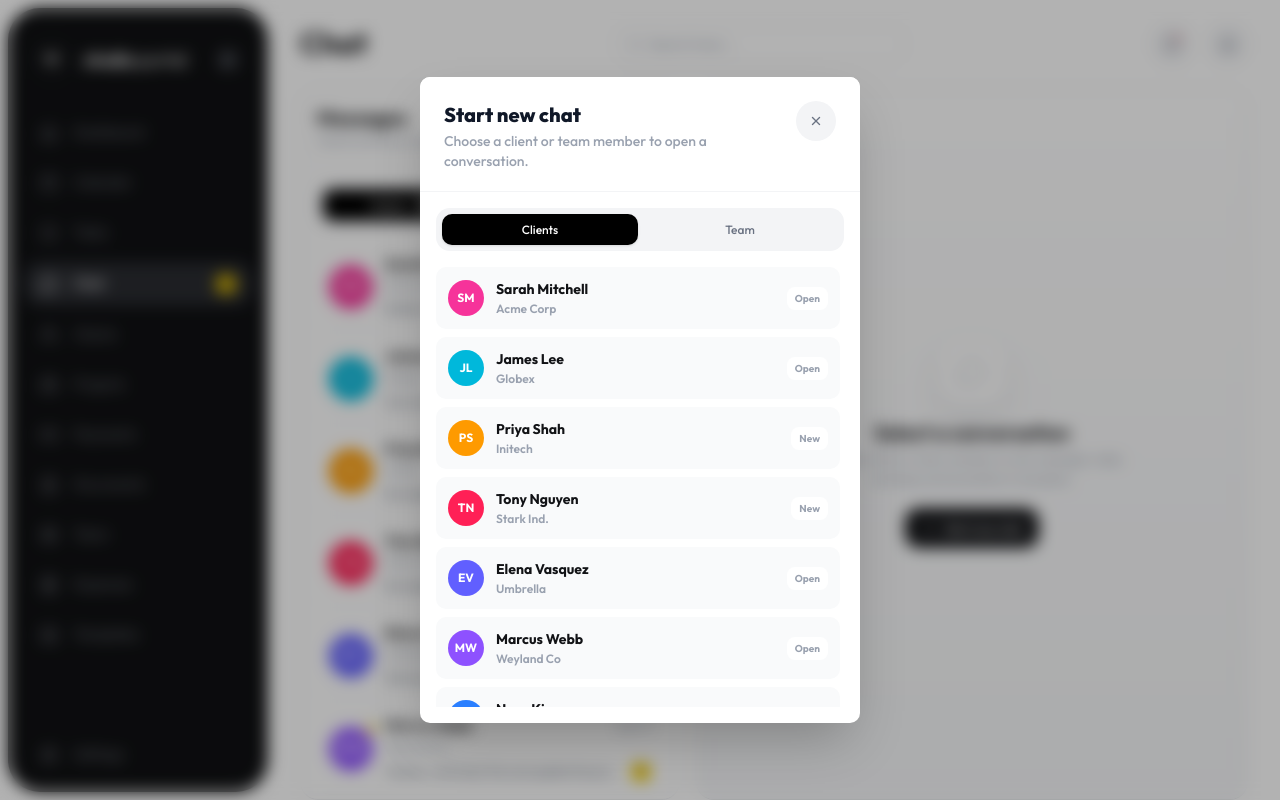
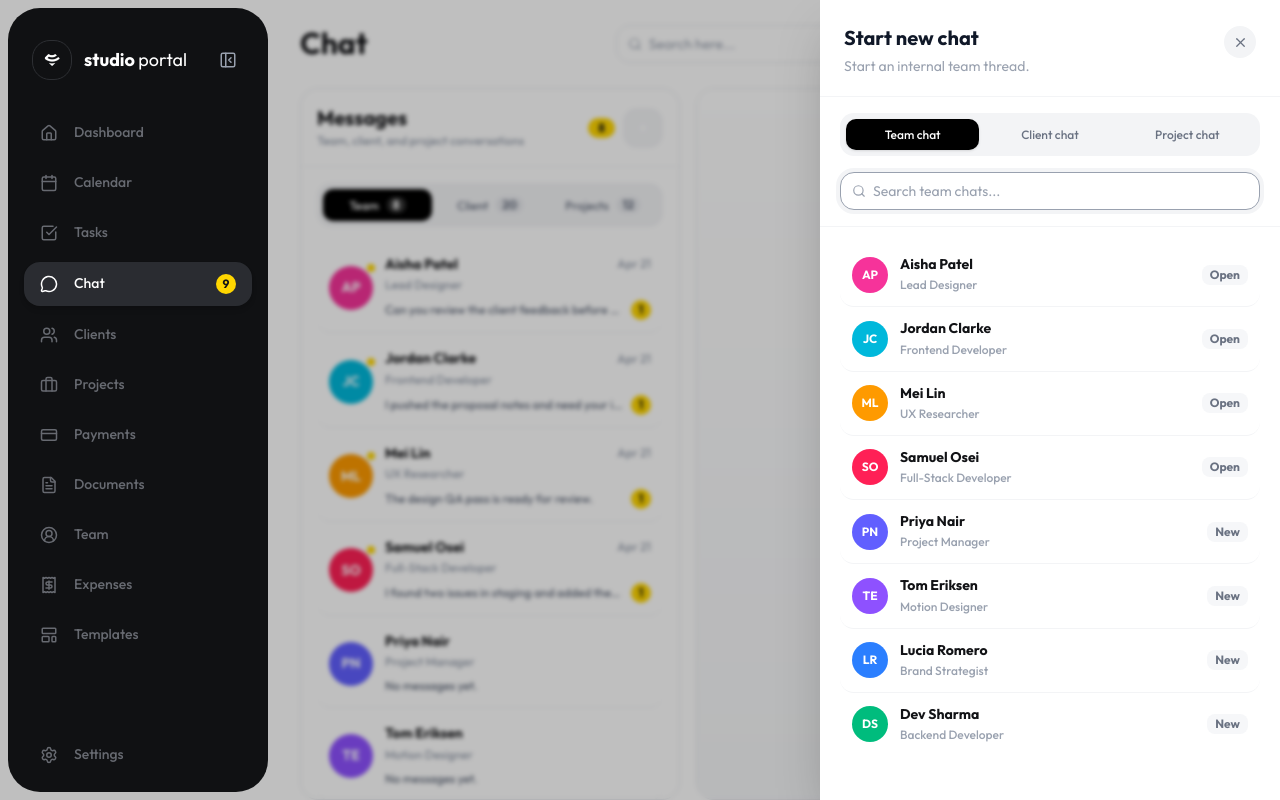
Before and after one commit to Vish-Studio/studio-portal, a React (Vite) app: page /admin/chat in a window 1280 px wide. Both pictures are taken after a click on the button "add". Built offline with nearby package versions, Linux system fonts and the light colour scheme.

Commit message:
fix chat UI design.

```diff
--- a/src/components/admin/chat/chat-box.tsx
+++ b/src/components/admin/chat/chat-box.tsx
@@ -17,6 +17,7 @@ interface ChatBoxProps {
   activeSection: ChatConversationType;
   clientCount: number;
   teamCount: number;
+  projectCount: number;
   participants: ChatParticipant[];
   activeParticipant: ChatParticipant | null;
   conversations: ChatConversation[];
@@ -32,6 +33,7 @@ export default function ChatBox({
   activeSection,
   clientCount,
   teamCount,
+  projectCount,
   participants,
   activeParticipant,
   conversations,
@@ -54,7 +56,7 @@ export default function ChatBox({
           <div className="min-w-0">
             <h2 className="type-section-title text-(--color-ink)">Messages</h2>
             <p className="type-muted mt-0.5 text-gray-400">
-              Clients and team conversations
+              Team, client, and project conversations
             </p>
           </div>
           <div className="flex items-center gap-2">
@@ -77,8 +79,9 @@ export default function ChatBox({
         {mode === 'admin' && (
           <Tabs
             items={[
-              { key: 'client', label: 'Clients', count: clientCount },
               { key: 'team', label: 'Team', count: teamCount },
+              { key: 'client', label: 'Client', count: clientCount },
+              { key: 'project', label: 'Projects', count: projectCount },
             ]}
             value={activeSection}
             onChange={(section) => onSectionChange(section as ChatConversationType)}
--- a/src/components/admin/chat/chat-thread.tsx
+++ b/src/components/admin/chat/chat-thread.tsx
@@ -137,7 +137,7 @@ export default function ChatThread({
           </div>
           <p className="type-section-title mt-4 text-(--color-ink)">Select a conversation</p>
           <p className="type-body mt-1 max-w-xs text-gray-400">
-            Choose a client or team member to view messages, reply, and keep communication in one place.
+            Choose a team, client, or project chat to view messages, reply, and keep communication in one place.
           </p>
           {mode === 'admin' && (
             <Button className="mt-5" iconLeft={<Plus size={15} />} onClick={onStartChat}>
--- a/src/components/admin/chat/chat-types.ts
+++ b/src/components/admin/chat/chat-types.ts
@@ -20,7 +20,7 @@ export const getChatPreview = (conversation?: ChatConversation) => {
 };
 
 export const getConversationParticipantId = (conversation: ChatConversation) =>
-  conversation.participantId ?? conversation.clientId ?? conversation.teamMemberId;
+  conversation.participantId ?? conversation.clientId ?? conversation.teamMemberId ?? conversation.projectId;
 
 export const getConversationType = (conversation: ChatConversation): ChatConversationType =>
   conversation.type ?? 'client';
--- a/src/components/admin/chat/chat-workspace.tsx
+++ b/src/components/admin/chat/chat-workspace.tsx
@@ -8,9 +8,11 @@ import {
 import { useClientsStore } from '@/src/store/clients';
 import { useTeamStore } from '@/src/store/team';
 import { useUIStore } from '@/src/store/ui';
+import { useProjectsStore } from '@/src/store/projects';
+import { getProjectAccent } from '@/src/data/projects';
 import ChatBox from './chat-box';
 import ChatThread from './chat-thread';
-import NewChatModal from './new-chat-modal';
+import NewChatSidebar from './new-chat-sidebar';
 import { getConversationFor, type ChatParticipant } from './chat-types';
 
 interface ChatWorkspaceProps {
@@ -23,14 +25,16 @@ const ADMIN_NAME = 'Studio Admin';
 export default function ChatWorkspace({ mode, currentClientId = 'c1' }: ChatWorkspaceProps) {
   const clients = useClientsStore(state => state.clients);
   const teamMembers = useTeamStore(state => state.members);
+  const projects = useProjectsStore(state => state.projects);
   const conversations = useChatStore(state => state.conversations);
   const sendConversationMessage = useChatStore(state => state.sendConversationMessage);
   const markConversationRead = useChatStore(state => state.markConversationRead);
   const searchQuery = useUIStore(state => state.searchQuery);
   const [draft, setDraft] = useState('');
-  const [activeSection, setActiveSection] = useState<ChatConversationType>('client');
-  const [newChatSection, setNewChatSection] = useState<ChatConversationType>('client');
+  const [activeSection, setActiveSection] = useState<ChatConversationType>('team');
+  const [newChatSection, setNewChatSection] = useState<ChatConversationType>('team');
   const [isNewChatOpen, setIsNewChatOpen] = useState(false);
+  const [newChatQuery, setNewChatQuery] = useState('');
   const [selectedParticipant, setSelectedParticipant] = useState<Pick<ChatParticipant, 'id' | 'type'> | null>(
     mode === 'client' ? { id: currentClientId, type: 'client' } : null,
   );
@@ -59,9 +63,28 @@ export default function ChatWorkspace({ mode, currentClientId = 'c1' }: ChatWork
     [teamMembers],
   );
 
+  const projectParticipants = useMemo<ChatParticipant[]>(
+    () => projects.map(project => {
+      const client = clients.find(item => item.id === project.clientId);
+      const accent = getProjectAccent(project.service, project.package);
+
+      return {
+        id: project.id,
+        type: 'project',
+        name: project.name,
+        meta: `${accent.label}${client ? ` · ${client.displayName}` : ''}`,
+      };
+    }),
+    [clients, projects],
+  );
+
   const visibleParticipants = useMemo(() => {
     const source = mode === 'admin'
-      ? activeSection === 'client' ? clientParticipants : teamParticipants
+      ? activeSection === 'client'
+        ? clientParticipants
+        : activeSection === 'team'
+          ? teamParticipants
+          : projectParticipants
       : clientParticipants.filter(client => client.id === currentClientId);
 
     if (!searchQuery.trim()) return source;
@@ -71,9 +94,23 @@ export default function ChatWorkspace({ mode, currentClientId = 'c1' }: ChatWork
       participant.meta.toLowerCase().includes(query) ||
       (participant.email ?? '').toLowerCase().includes(query),
     );
-  }, [activeSection, clientParticipants, currentClientId, mode, searchQuery, teamParticipants]);
+  }, [activeSection, clientParticipants, currentClientId, mode, projectParticipants, searchQuery, teamParticipants]);
 
-  const newChatParticipants = newChatSection === 'client' ? clientParticipants : teamParticipants;
+  const newChatParticipants = useMemo(() => {
+    const source = newChatSection === 'client'
+      ? clientParticipants
+      : newChatSection === 'team'
+        ? teamParticipants
+        : projectParticipants;
+
+    if (!newChatQuery.trim()) return source;
+    const query = newChatQuery.toLowerCase();
+    return source.filter(participant =>
+      participant.name.toLowerCase().includes(query) ||
+      participant.meta.toLowerCase().includes(query) ||
+      (participant.email ?? '').toLowerCase().includes(query),
+    );
+  }, [clientParticipants, newChatQuery, newChatSection, projectParticipants, teamParticipants]);
 
   useEffect(() => {
     if (mode === 'client') {
@@ -92,9 +129,13 @@ export default function ChatWorkspace({ mode, currentClientId = 'c1' }: ChatWork
 
   const activeParticipant = useMemo(() => {
     if (!selectedParticipant) return null;
-    const source = selectedParticipant.type === 'client' ? clientParticipants : teamParticipants;
+    const source = selectedParticipant.type === 'client'
+      ? clientParticipants
+      : selectedParticipant.type === 'team'
+        ? teamParticipants
+        : projectParticipants;
     return source.find(participant => participant.id === selectedParticipant.id) ?? null;
-  }, [clientParticipants, selectedParticipant, teamParticipants]);
+  }, [clientParticipants, projectParticipants, selectedParticipant, teamParticipants]);
 
   const activeConversation = getConversationFor(conversations, activeParticipant);
   const senderRole: ChatSenderRole = mode === 'admin' ? 'admin' : 'client';
@@ -110,6 +151,7 @@ export default function ChatWorkspace({ mode, currentClientId = 'c1' }: ChatWork
 
   const openNewChat = () => {
     setNewChatSection(activeSection);
+    setNewChatQuery('');
     setIsNewChatOpen(true);
   };
 
@@ -141,6 +183,7 @@ export default function ChatWorkspace({ mode, currentClientId = 'c1' }: ChatWork
         activeSection={activeSection}
         clientCount={clientParticipants.length}
         teamCount={teamParticipants.length}
+        projectCount={projectParticipants.length}
         participants={visibleParticipants}
         activeParticipant={activeParticipant}
         conversations={conversations}
@@ -164,11 +207,13 @@ export default function ChatWorkspace({ mode, currentClientId = 'c1' }: ChatWork
       />
 
       {isNewChatOpen && mode === 'admin' && (
-        <NewChatModal
+        <NewChatSidebar
           section={newChatSection}
+          search={newChatQuery}
           participants={newChatParticipants}
           conversations={conversations}
           onSectionChange={setNewChatSection}
+          onSearchChange={setNewChatQuery}
           onSelectParticipant={selectParticipant}
           onClose={() => setIsNewChatOpen(false)}
         />
--- a/src/components/admin/chat/new-chat-modal.tsx
+++ /dev/null
@@ -1,72 +0,0 @@
-import Avatar from '../../common/avatar/avatar';
-import Modal from '../../common/modal/modal';
-import Tabs from '../../common/tabs/tabs';
-import type { ChatConversation, ChatConversationType } from '@/src/store/chat';
-import { getConversationFor, type ChatParticipant } from './chat-types';
-
-interface NewChatModalProps {
-  section: ChatConversationType;
-  participants: ChatParticipant[];
-  conversations: ChatConversation[];
-  onSectionChange: (section: ChatConversationType) => void;
-  onSelectParticipant: (participant: ChatParticipant) => void;
-  onClose: () => void;
-}
-
-export default function NewChatModal({
-  section,
-  participants,
-  conversations,
-  onSectionChange,
-  onSelectParticipant,
-  onClose,
-}: NewChatModalProps) {
-  return (
-    <Modal
-      title="Start new chat"
-      description="Choose a client or team member to open a conversation."
-      size="md"
-      onClose={onClose}
-      bodyClassName="new-chat-modal p-4"
-    >
-      <Tabs
-        items={[
-          { key: 'client', label: 'Clients' },
-          { key: 'team', label: 'Team' },
-        ]}
-        value={section}
-        onChange={(value) => onSectionChange(value as ChatConversationType)}
-        mobileMode="scroll"
-        className="mb-4"
-        listClassName="w-full"
-        equalWidth
-        ariaLabel="New chat sections"
-      />
-
-      <div className="new-chat-modal-list chat-scrollbar max-h-[55vh] space-y-2 overflow-y-auto pr-1">
-        {participants.map(participant => {
-          const conversation = getConversationFor(conversations, participant);
-          const hasMessages = Boolean(conversation?.messages.length);
-
-          return (
-            <button
-              key={`new-${participant.type}-${participant.id}`}
-              type="button"
-              onClick={() => onSelectParticipant(participant)}
-              className="new-chat-modal-item flex w-full min-w-0 items-center gap-3 rounded-lg bg-gray-50 p-3 text-left transition-colors hover:bg-gray-100"
-            >
-              <Avatar name={participant.name} id={participant.id} size="md" />
-              <div className="min-w-0 flex-1">
-                <p className="truncate text-sm font-bold text-(--color-ink)">{participant.name}</p>
-                <p className="mt-0.5 truncate text-xs font-semibold text-gray-400">{participant.meta}</p>
-              </div>
-              <span className="shrink-0 rounded-md bg-white px-2 py-1 text-[10px] font-bold text-gray-400">
-                {hasMessages ? 'Open' : 'New'}
-              </span>
-            </button>
-          );
-        })}
-      </div>
-    </Modal>
-  );
-}
--- /dev/null
+++ b/src/components/admin/chat/new-chat-sidebar.tsx
@@ -0,0 +1,109 @@
+import Avatar from '../../common/avatar/avatar';
+import FormSidebar from '../../common/form-sidebar/form-sidebar';
+import SearchBar from '../../common/search-bar/search-bar';
+import Tabs from '../../common/tabs/tabs';
+import MaterialIcon from '../../common/material-icon/material-icon';
+import type { ChatConversation, ChatConversationType } from '@/src/store/chat';
+import { getConversationFor, type ChatParticipant } from './chat-types';
+
+interface NewChatSidebarProps {
+  section: ChatConversationType;
+  search: string;
+  participants: ChatParticipant[];
+  conversations: ChatConversation[];
+  onSectionChange: (section: ChatConversationType) => void;
+  onSearchChange: (value: string) => void;
+  onSelectParticipant: (participant: ChatParticipant) => void;
+  onClose: () => void;
+}
+
+const sectionDescription: Record<ChatConversationType, string> = {
+  team: 'Start an internal team thread.',
+  client: 'Message a client directly.',
+  project: 'Keep project decisions and updates together.',
+};
+
+export default function NewChatSidebar({
+  section,
+  search,
+  participants,
+  conversations,
+  onSectionChange,
+  onSearchChange,
+  onSelectParticipant,
+  onClose,
+}: NewChatSidebarProps) {
+  return (
+    <FormSidebar
+      isOpen
+      onClose={onClose}
+      title="Start new chat"
+      description={sectionDescription[section]}
+      width="md"
+    >
+      <div className="new-chat-sidebar flex min-h-0 flex-1 flex-col">
+        <div className="new-chat-sidebar-header border-b border-gray-100 px-5 py-4">
+          <Tabs
+            items={[
+              { key: 'team', label: 'Team chat' },
+              { key: 'client', label: 'Client chat' },
+              { key: 'project', label: 'Project chat' },
+            ]}
+            value={section}
+            onChange={(value) => {
+              onSectionChange(value as ChatConversationType);
+              onSearchChange('');
+            }}
+            mobileMode="scroll"
+            listClassName="w-full"
+            equalWidth
+            ariaLabel="New chat categories"
+          />
+
+          <SearchBar
+            className="mt-4 w-full!"
+            placeholder={`Search ${section} chats...`}
+            value={search}
+            onChange={onSearchChange}
+            autoFocus
+          />
+        </div>
+
+        <div className="new-chat-sidebar-list chat-scrollbar flex-1 overflow-y-auto px-5 py-4">
+          {participants.length === 0 ? (
+            <div className="new-chat-sidebar-empty rounded-[18px] border border-dashed border-gray-200 bg-(--color-surface-alt) p-6 text-center">
+              <MaterialIcon name="search_off" size={26} className="mx-auto text-gray-300" />
+              <p className="type-card-title mt-2 text-(--color-ink)">No matches found</p>
+              <p className="type-muted mt-1 text-gray-400">Try another name, company, role, or project.</p>
+            </div>
+          ) : (
+            <div className="new-chat-sidebar-items divide-y divide-gray-100">
+              {participants.map(participant => {
+                const conversation = getConversationFor(conversations, participant);
+                const hasMessages = Boolean(conversation?.messages.length);
+
+                return (
+                  <button
+                    key={`new-${participant.type}-${participant.id}`}
+                    type="button"
+                    onClick={() => onSelectParticipant(participant)}
+                    className="new-chat-sidebar-item flex w-full min-w-0 items-center gap-3 rounded-xl px-3 py-3 text-left transition-colors hover:bg-(--color-surface-alt)"
+                  >
+                    <Avatar name={participant.name} id={participant.id} size="md" />
+                    <div className="min-w-0 flex-1">
+                      <p className="type-card-title truncate text-(--color-ink)">{participant.name}</p>
+                      <p className="type-muted mt-0.5 truncate text-gray-400">{participant.meta}</p>
+                    </div>
+                    <span className="type-count shrink-0 rounded-md bg-(--color-surface-alt) px-2 py-1 text-gray-500">
+                      {hasMessages ? 'Open' : 'New'}
+                    </span>
+                  </button>
+                );
+              })}
+            </div>
+          )}
+        </div>
+      </div>
+    </FormSidebar>
+  );
+}
--- a/src/data/chat.ts
+++ b/src/data/chat.ts
@@ -186,4 +186,43 @@ export const DEMO_CHAT_CONVERSATIONS: ChatConversation[] = [
       ],
     };
   }),
+  ...[
+    {
+      projectId: 'p1',
+      name: 'Social Media Kit',
+      body: 'Project thread opened for phase notes, reviews, and launch coordination.',
+      minutes: 140,
+    },
+    {
+      projectId: 'p2',
+      name: 'Logo & Brand Kit',
+      body: 'Use this thread for proposal feedback and asset handoff questions.',
+      minutes: 260,
+    },
+    {
+      projectId: 'p3',
+      name: 'Dashboard Analytics',
+      body: 'Development planning notes can stay in this project thread.',
+      minutes: 520,
+    },
+  ].map(({ projectId, name, body, minutes }): ChatConversation => {
+    const conversationId = `chat_project_${projectId}`;
+    return {
+      id: conversationId,
+      type: 'project',
+      participantId: projectId,
+      projectId,
+      lastReadByAdminAt: minutesAgo(minutes + 40),
+      messages: [
+        {
+          id: `msg_${projectId}_1`,
+          conversationId,
+          senderRole: 'admin',
+          senderName: 'Studio Admin',
+          body,
+          createdAt: minutesAgo(minutes),
+        },
+      ],
+    };
+  }),
 ];
--- a/src/store/chat.ts
+++ b/src/store/chat.ts
@@ -1,6 +1,6 @@
 import { create } from 'zustand';
 
-export type ChatConversationType = 'client' | 'team';
+export type ChatConversationType = 'client' | 'team' | 'project';
 export type ChatSenderRole = 'admin' | 'client' | 'team';
 
 export interface ChatMessage {
@@ -18,6 +18,7 @@ export interface ChatConversation {
   participantId?: string;
   clientId?: string;
   teamMemberId?: string;
+  projectId?: string;
   lastReadByAdminAt?: number;
   lastReadByClientAt?: number;
   lastReadByTeamAt?: number;
@@ -41,7 +42,11 @@ interface ChatState {
 
 const conversationIdForClient = (clientId: string) => `chat_${clientId}`;
 const conversationIdFor = (conversationType: ChatConversationType, participantId: string) =>
-  conversationType === 'client' ? conversationIdForClient(participantId) : `chat_team_${participantId}`;
+  conversationType === 'client'
+    ? conversationIdForClient(participantId)
+    : conversationType === 'team'
+      ? `chat_team_${participantId}`
+      : `chat_project_${participantId}`;
 
 const matchesConversation = (
   conversation: ChatConversation,
@@ -49,7 +54,8 @@ const matchesConversation = (
   participantId: string,
 ) => {
   const storedType = conversation.type ?? 'client';
-  const storedParticipantId = conversation.participantId ?? conversation.clientId ?? conversation.teamMemberId;
+  const storedParticipantId =
+    conversation.participantId ?? conversation.clientId ?? conversation.teamMemberId ?? conversation.projectId;
   return storedType === conversationType && storedParticipantId === participantId;
 };
 
@@ -90,6 +96,7 @@ export const useChatStore = create<ChatState>((set) => ({
               participantId,
               clientId: conversationType === 'client' ? participantId : undefined,
               teamMemberId: conversationType === 'team' ? participantId : undefined,
+              projectId: conversationType === 'project' ? participantId : undefined,
               ...readPatchForRole(senderRole, now),
               messages: [message],
             },
```
